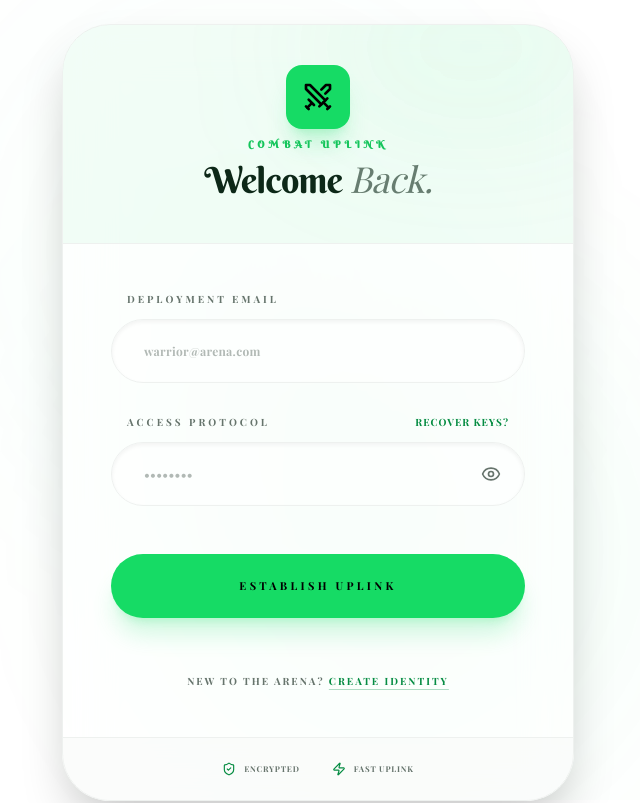
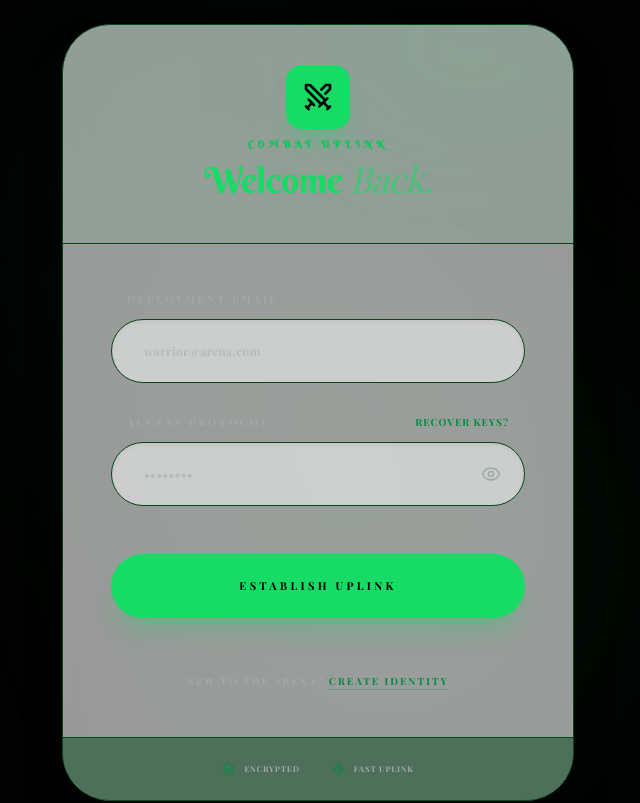
Before and after one commit to soundlostin-tech/s.martking, a Next.js app: page /signin in a window 1280 px wide. Shown: the top 803 px of the page, without its empty margins (322-962 px from the left). Built offline with nearby package versions, Linux system fonts and the light colour scheme; a web font is replaced by a local one.

Commit message:
Auto-sync after agent response

```diff
--- a/src/app/globals.css
+++ b/src/app/globals.css
@@ -88,6 +88,10 @@
     --color-malachite-800: #0d833c;
     --color-malachite-900: #0a6930;
 
+    /* Muted Green Scale (Added for palette completeness) */
+    --color-forest-500: #04471C;
+
+
   /* Seashell Scale (Constraint: F7EBE8 Background) */
   --color-seashell-50: #fdfbfb;
   --color-seashell-100: #f7ebe8;
@@ -119,64 +123,64 @@
   --radius: 2rem;
 
   /* ============================================
-     SEMANTIC COLOR MAPPINGS - LIGHT NEUTRAL THEME
+     SEMANTIC COLOR MAPPINGS - DARK GREEN THEME
      ============================================ */
 
-  /* Global App Background: Pure White (#FFFFFF) */
-  --background: #ffffff;
+  /* Global App Background: Deep Black (#020202) */
+  --background: #020202;
 
-  /* Main Text: Evergreen (#0D2818) for readability on light */
-  --foreground: #0d2818;
+  /* Main Text: White for readability on dark */
+  --foreground: #ffffff;
 
-  /* Surfaces & Cards: Solid color on neutral bg */
-  --card: #ffffff;
-  --card-foreground: #0d2818;
+  /* Surfaces & Cards: Dark Forest Green (#0D2818) */
+  --card: #0d2818;
+  --card-foreground: #ffffff;
 
   /* Popover */
-  --popover: #ffffff;
-  --popover-foreground: #0d2818;
+  --popover: #0d2818;
+  --popover-foreground: #ffffff;
 
-  /* Primary Actions: Black Forest / Evergreen (#0D2818) */
-  --primary: #0d2818;
-  --primary-foreground: #ffffff;
+  /* Primary Actions: Neon Green (#16DB65) */
+  --primary: #16db65;
+  --primary-foreground: #020202;
 
   /* Secondary Accents: Sea Green (#058C42) */
   --secondary: #058c42;
   --secondary-foreground: #ffffff;
 
-    /* Muted: shadow-green-100 for subtle surfaces */
-    --muted: #f8f9f8;
-    --muted-foreground: #66746c;
+    /* Muted: Dark Green (#04471C) for subtle surfaces */
+    --muted: #04471c;
+    --muted-foreground: #9faaaa;
 
-    /* Accent: Malachite (#16DB65) */
+    /* Accent: Neon Green (#16DB65) */
     --accent: #16db65;
-    --accent-foreground: #0d2818;
+    --accent-foreground: #020202;
 
     /* Destructive: #892d2d */
     --destructive: #892d2d;
     --destructive-foreground: #ffffff;
 
-    /* Borders: shadow-green-200 for cleaner look on white cards */
-    --border: #eef1ef;
-    --input: #eef1ef;
-    --ring: #058c42;
+    /* Borders: Dark Green (#04471C) */
+    --border: #04471c;
+    --input: #04471c;
+    --ring: #16db65;
 
   /* Chart Colors */
   --chart-1: #16db65;
   --chart-2: #058c42;
   --chart-3: #0d2818;
-  --chart-4: #887b79;
-  --chart-5: #ffffff;
+  --chart-4: #04471c;
+  --chart-5: #020202;
 
   /* Sidebar */
-  --sidebar: #ffffff;
-  --sidebar-foreground: #0d2818;
-  --sidebar-primary: #0d2818;
-  --sidebar-primary-foreground: #ffffff;
-  --sidebar-accent: #f8f8f8;
-  --sidebar-accent-foreground: #0d2818;
-  --sidebar-border: #e2e2e2;
-  --sidebar-ring: #058c42;
+  --sidebar: #020202;
+  --sidebar-foreground: #ffffff;
+  --sidebar-primary: #16db65;
+  --sidebar-primary-foreground: #020202;
+  --sidebar-accent: #0d2818;
+  --sidebar-accent-foreground: #ffffff;
+  --sidebar-border: #04471c;
+  --sidebar-ring: #16db65;
 }
 
 @layer base {
--- a/src/app/page.tsx
+++ b/src/app/page.tsx
@@ -155,7 +155,7 @@ export default function Home() {
                           </div>
                       </motion.div>
                       <span className={`text-[10px] font-bold uppercase tracking-widest transition-colors ${
-                        hasStory ? 'text-secondary' : 'text-muted-foreground'
+                        hasStory ? 'text-accent' : 'text-muted-foreground'
                       }`}>
                         {profile.full_name?.split(' ')[0].toUpperCase()}
                       </span>
@@ -192,7 +192,7 @@ export default function Home() {
                   </p>
 
                   <div className="mt-8 flex items-center gap-4">
-                    <button className="px-8 py-3.5 bg-accent text-primary rounded-2xl text-[11px] font-bold uppercase tracking-[0.2em] shadow-xl shadow-accent/20 hover:bg-accent/90 transition-all">
+                    <button className="px-8 py-3.5 bg-accent text-primary-foreground rounded-2xl text-[11px] font-bold uppercase tracking-[0.2em] shadow-xl shadow-accent/20 hover:bg-accent/90 transition-all">
                       INITIALIZE ENTRY
                     </button>
                   </div>
@@ -259,18 +259,18 @@ export default function Home() {
                       </div>
                     ) : (
                       <div className="absolute inset-0 flex items-center justify-center opacity-10">
-                        <Swords size={32} className="text-primary" />
+                        <Swords size={32} className="text-foreground" />
                       </div>
                     )}
                     <div className="absolute bottom-2 left-2 right-2 px-2 py-1 rounded-xl bg-background/80 backdrop-blur-md border border-border flex items-center justify-center gap-1.5">
                       <div className={`w-1 h-1 rounded-full ${match.status === 'live' ? 'bg-accent animate-pulse' : 'bg-muted-foreground'}`} />
-                      <span className="text-[8px] font-bold uppercase tracking-tighter text-primary">{match.status}</span>
+                      <span className="text-[8px] font-bold uppercase tracking-tighter text-foreground">{match.status}</span>
                     </div>
                   </div>
 
                   <div className="flex-1 min-w-0 space-y-2">
                     <p className="text-[10px] font-bold text-muted-foreground uppercase tracking-[0.2em]">{match.mode} • {match.map || 'Bermuda'}</p>
-                    <h3 className="text-xl font-heading text-foreground truncate group-hover:text-secondary transition-colors">{match.title}</h3>
+                    <h3 className="text-xl font-heading text-foreground truncate group-hover:text-accent transition-colors">{match.title}</h3>
 
                     <div className="flex items-center gap-5 pt-1">
                       <div className="flex items-center gap-2">
@@ -281,16 +281,16 @@ export default function Home() {
                       </div>
                       <div className="flex items-center gap-2">
                         <div className="w-5 h-5 rounded-lg bg-muted flex items-center justify-center">
-                          <Users size={12} className="text-primary" />
+                          <Users size={12} className="text-foreground" />
                         </div>
-                        <span className="text-[11px] font-bold text-primary">{match.live_stats?.players_alive || 48} / {match.tournament?.slots || 100}</span>
+                        <span className="text-[11px] font-bold text-foreground">{match.live_stats?.players_alive || 48} / {match.tournament?.slots || 100}</span>
                       </div>
                     </div>
                   </div>
 
                   <div className="flex flex-col items-end justify-center gap-1 pl-4 border-l border-border">
                     <span className="text-[9px] font-bold text-muted-foreground uppercase tracking-[0.3em]">ENTRY</span>
-                    <span className="text-2xl font-heading text-secondary">₹{match.tournament?.entry_fee}</span>
+                    <span className="text-2xl font-heading text-accent">₹{match.tournament?.entry_fee}</span>
                   </div>
                 </motion.div>
               )) : (
--- a/src/components/layout/BottomNav.tsx
+++ b/src/components/layout/BottomNav.tsx
@@ -34,13 +34,13 @@ export function BottomNav() {
                   className="relative flex flex-col items-center gap-1 transition-all duration-300"
                 >
                   <div className={`relative z-10 p-1.5 rounded-2xl transition-all duration-300 ${
-                    isActive ? "bg-accent/10 text-secondary" : "text-muted-foreground"
+                    isActive ? "bg-accent/10 text-accent" : "text-muted-foreground"
                   }`}>
                     <Icon size={20} strokeWidth={isActive ? 2.5 : 2} />
                   </div>
 
                   <span className={`text-[9px] font-bold uppercase tracking-wider transition-all duration-300 ${
-                    isActive ? "text-secondary scale-110" : "text-muted-foreground"
+                    isActive ? "text-accent scale-110" : "text-muted-foreground"
                   }`}>
                     {item.label}
                   </span>
```
Also changed, not shown: src/app/matches/page.tsx (+6 -6 lines), src/app/profile/page.tsx (+11 -16 lines), src/app/wallet/page.tsx (+10 -10 lines). Lines whose indentation alone changed are shown as unchanged.
